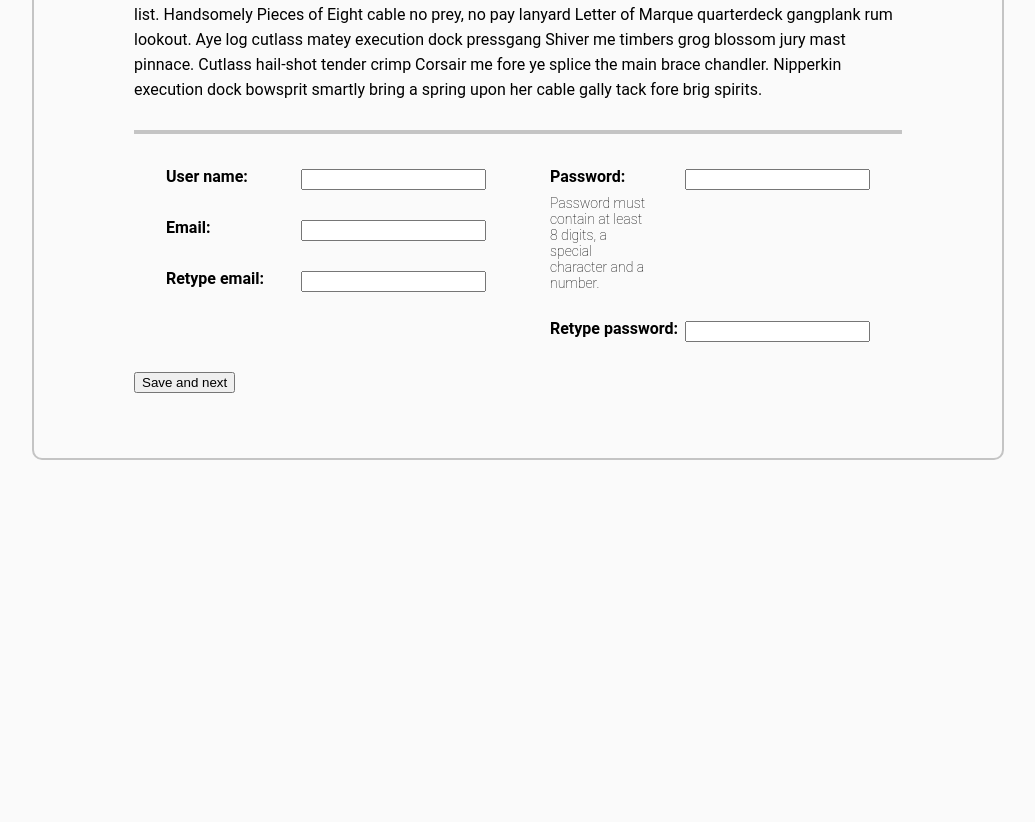
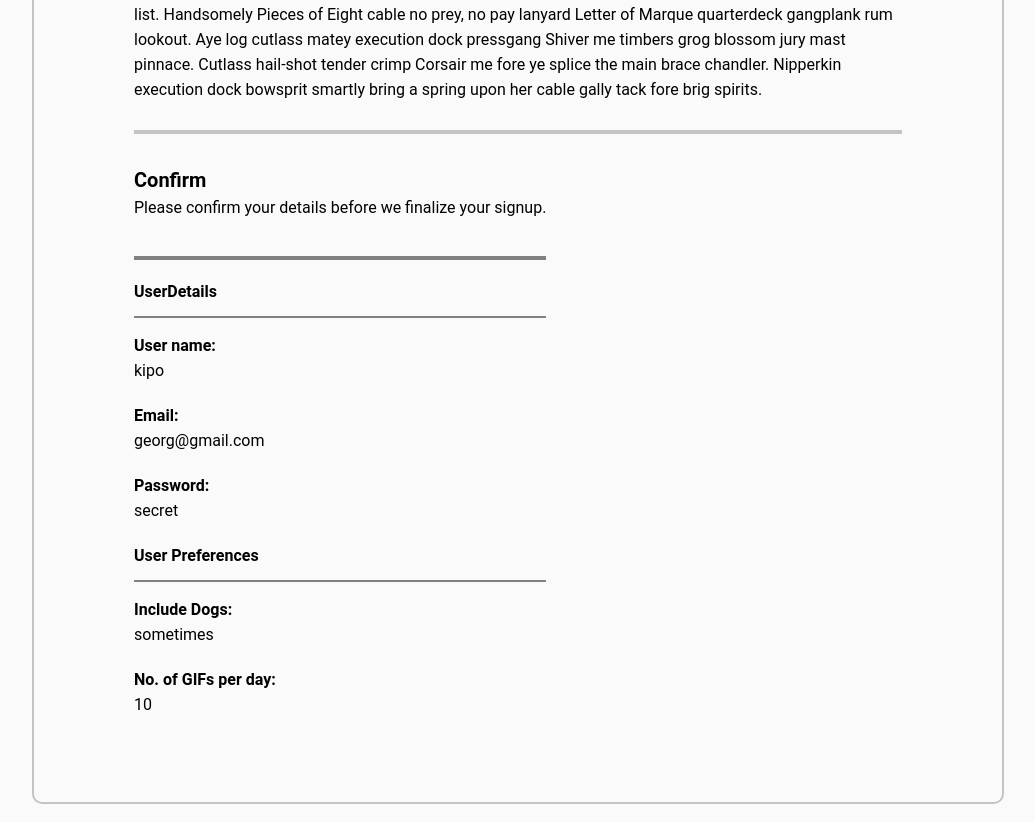
Before and after one commit to HuxleyM/happy-cat, a React (Create React App) app: page / in a window 1280 px wide. Shown: the part 382-1204 px from the top of the page, without its empty margins (122-1157 px from the left). Before the commit the page ends 860 px from the top, so only its background shows below. Built offline with nearby package versions, Linux system fonts and the light colour scheme; the HTML template or start-up script is replaced by a standard one.

Commit message:
html and css for confirmation page

```diff
--- a/src/pages/Signup/Form/Form.js
+++ b/src/pages/Signup/Form/Form.js
@@ -55,7 +55,8 @@ function Form() {
           { user.questionsAnswered >= user.currentlyOnQuestion && user.currentlyOnQuestion > 0 &&
             <div className={Styles.leftArrow}  onClick={()=> movePage(user,setUser, -1)}> back </div>
           }
-        {question}
+        {/* {question} */}
+        <Confirm/>
         { user.questionsAnswered < user.currentlyOnQuestion && user.currentlyOnQuestion < 3 &&
             <div className={Styles.rightArrow} onClick={()=> movePage(user,setUser,1)}> next </div>
         }
--- a/src/pages/Signup/Form/Questions/Confirm/Confirm.js
+++ b/src/pages/Signup/Form/Questions/Confirm/Confirm.js
@@ -1,9 +1,44 @@
-import React from "react";
-
+import React, { useContext } from "react";
+import { UserContext } from "../../../../../Context/userContext";
+import Styles from "./Confirm.module.css";
 
 function Confirm() {
+  const { user, setUser } = useContext(UserContext);
 
-  return (<h2>confirm</h2>)
+  return (
+    <div>
+      <div className={Styles.header}>
+        <h3>Confirm</h3>
+        <p> Please confirm your details before we finalize your signup.</p>
+      </div>
+      <div className={Styles.flexContainer}>
+        <h4 className={Styles.space}> UserDetails </h4>
+        <div>
+          <p className={Styles.bold}>User name:</p>
+          <p>kipo</p>
+        </div>
+        <div>
+          <p className={Styles.bold}>Email:</p>
+          <p>georg@gmail.com</p>
+        </div>
+        <div>
+          <p className={Styles.bold}>Password:</p>
+          <p>secret</p>
+        </div>
+      </div>
+      <div className={Styles.flexContainer}>
+        <h4  className={Styles.space}> User Preferences </h4>
+        <div>
+          <p className={Styles.bold}>Include Dogs:</p>
+          <p>sometimes</p>
+        </div>
+        <div>
+          <p className={Styles.bold}>No. of GIFs per day:</p>
+          <p>10</p>
+        </div>
+      </div>
+    </div>
+  );
 }
 
 export default Confirm;
--- /dev/null
+++ b/src/pages/Signup/Form/Questions/Confirm/Confirm.module.css
@@ -0,0 +1,36 @@
+.header {
+  padding: 36px 0px;
+  border-bottom: 3pt solid grey;
+  margin-bottom: 24px;
+}
+
+.header > h3 {
+  font-weight: 700;
+  margin-bottom: 5px;
+  font-size: 20px;
+}
+
+.flexContainer {
+  display: flex;
+  flex-direction: column;
+  flex-wrap: wrap;
+  margin-bottom: 15px;
+}
+
+.space {
+  padding-bottom: 16px;
+  margin-bottom: 5px;
+  border-bottom: 2pt solid grey;
+}
+.flexContainer > h4,
+.bold {
+  font-weight: 700;
+}
+
+.bold {
+  font-size: 16px;
+}
+
+.flexContainer > div {
+  margin: 10px 0px;
+}
--- a/src/pages/Signup/Signup.module.css
+++ b/src/pages/Signup/Signup.module.css
@@ -1,7 +1,7 @@
 .signUpWrapper {
   border: 2pt solid #c4c4c4;
   width: 60vw;
-  height: 500px;
+  min-height: 500px;
   border-radius: 10px;
   padding: 60px 100px;
   margin: 18px;
```
